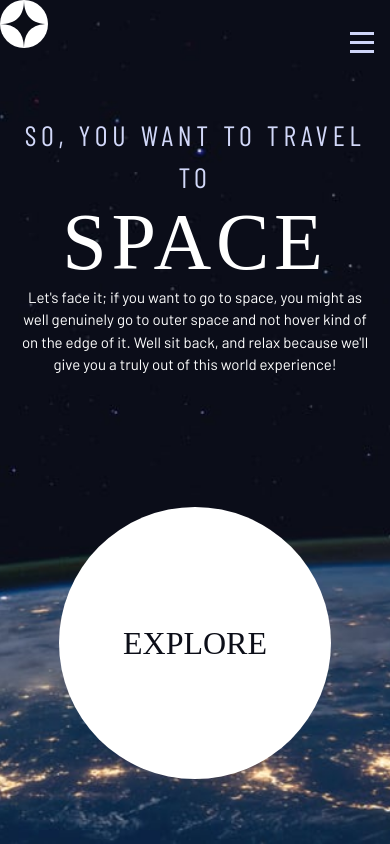
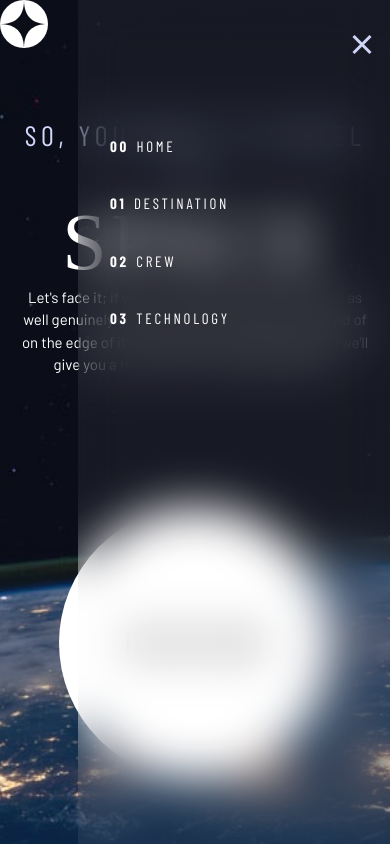
Before and after one commit to kainpets/KP_design_system, a plain HTML site: page site/index.html in a window 390 px wide. Both pictures are taken after a click on the button "Menu". Drawn offline with nearby package versions, Linux system fonts and the light colour scheme; a web font is replaced by a local one.

Commit message:
Add the ability to toggle hamburger menu
The menu is animated with data attricbutes and aria attributes. GREAT way to access properties, change background image on click!

```diff
--- a/site/index.css
+++ b/site/index.css
@@ -295,6 +295,11 @@ input, button, textarea, select {
     margin: 0;
     flex-direction: column;
     transform: translateX(100%);
+    transition: transform 200ms ease-in-out;
+  }
+
+  .primary-navigation[data-visible="true"] {
+    transform: translateX(0);
   }
 
   .mobile-nav-toggle {
@@ -306,9 +311,19 @@ input, button, textarea, select {
     background: transparent;
     background-image: url(../space-tourism-website-main/starter-code/assets/shared/icon-hamburger.svg);
     background-repeat: no-repeat;
+    background-position: center;
     width: 1.5rem;
     aspect-ratio: 1;
     border: 0;
+  }
+
+  .mobile-nav-toggle[aria-expanded="true"] {
+    background-image: url(../space-tourism-website-main/starter-code/assets/shared/icon-close.svg);
+  }
+
+  .mobile-nav-toggle:focus-visible {
+    outline: 5px solid white;
+    outline-offset: 5px;
   }
 
   .primary-navigation.underline-indicators > .active {
--- a/site/index.html
+++ b/site/index.html
@@ -19,7 +19,7 @@
     />
     <!-- Our custom CSS -->
     <link rel="stylesheet" href="index.css" />
-
+    <script src="./script.js" defer></script>
     <title>Frontend Mentor | Space tourism website</title>
   </head>
   <body class="home">
@@ -35,7 +35,7 @@
         <span class="sr-only" aria-expanded="false">Menu</span>
       </button>
       <nav>
-        <ul class="primary-navigation underline-indicators flex">
+        <ul id="primary-navigation" class="primary-navigation underline-indicators flex" data-visible="false">
           <li>
             <a
               class="ff-sans-cond uppercase text-white letter-spacing-2"
--- /dev/null
+++ b/site/script.js
@@ -0,0 +1,13 @@
+const navigation = document.querySelector(".primary-navigation");
+const mobileNavigationToggle = document.querySelector(".mobile-nav-toggle");
+
+mobileNavigationToggle.addEventListener("click", (e) => {
+  const visibility = navigation.getAttribute("data-visible");
+  if (visibility === "false") {
+    navigation.setAttribute("data-visible", true);
+    mobileNavigationToggle.setAttribute("aria-expanded", true)
+  } else {
+    navigation.setAttribute("data-visible", false);
+    mobileNavigationToggle.setAttribute("aria-expanded", false)
+  }
+});
```
